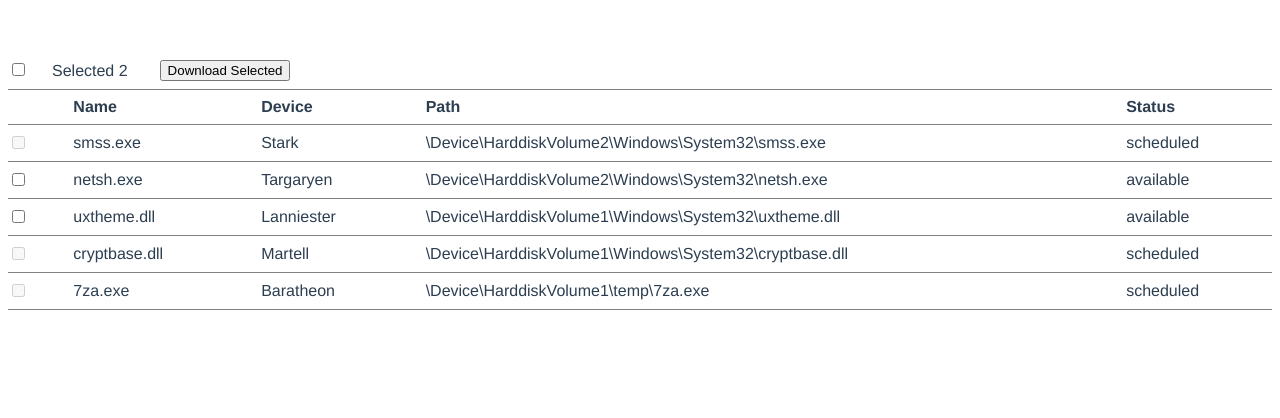
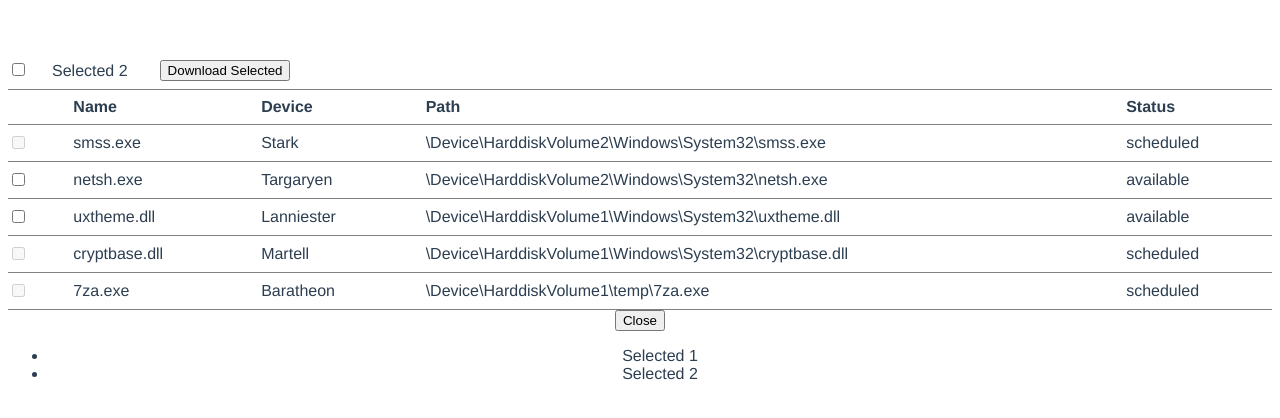
Before and after one commit to alhasenzahl/item-download-component, a Vue app: page / in a window 1280 px wide. Both pictures are taken after a click on the button "Download Selected". Shown: the top 418 px of the page. Built offline with nearby package versions, Linux system fonts and the light colour scheme.

Commit message:
Add click events for popup buttons

```diff
--- a/src/App.vue
+++ b/src/App.vue
@@ -9,7 +9,7 @@
             >
             <label class="banner__label" for="selected">Selected 2</label>
         </div>
-        <button class="banner__button">Download Selected</button>
+        <button class="banner__button" @click="showPopup = true">Download Selected</button>
     </div>
     <table class="table">
         <thead>
@@ -29,6 +29,17 @@
             />
         </tbody>
     </table>
+    <div v-if="showPopup" class="popup__overlay">
+        <div class="popup__inner">
+            <button class="popup__close" @click="showPopup = false">
+                <span class="sr-only">Close</span>
+            </button>
+            <ul>
+                <li>Selected 1</li>
+                <li>Selected 2</li>
+            </ul>
+        </div>
+    </div>
 </template>
 
 <script>
@@ -42,6 +53,7 @@ export default {
     data() {
         return {
             itemsDataList: [],
+            showPopup: false,
         };
     },
     created() {
```
